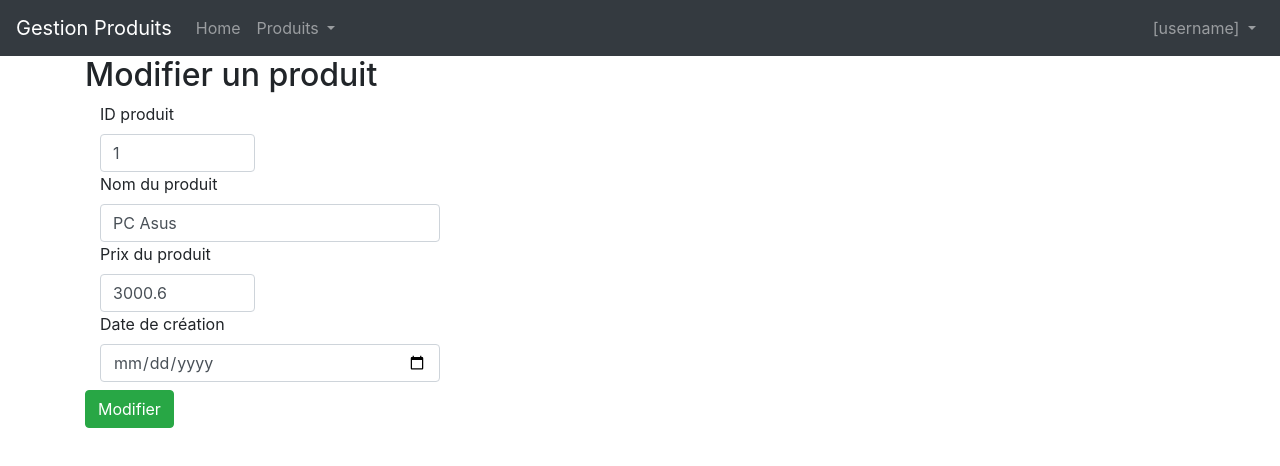
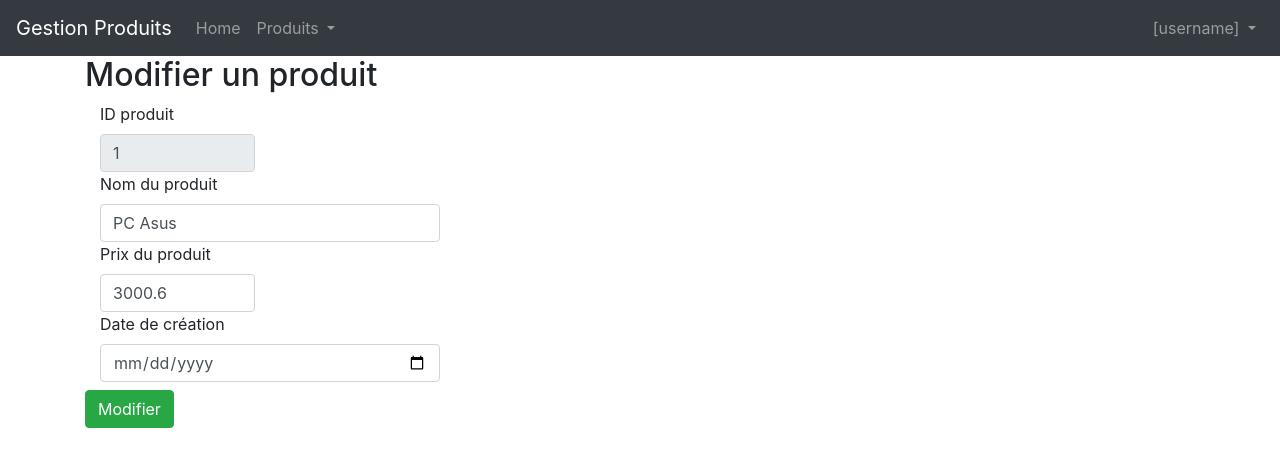
Before and after one commit to MarieChanaron/MesProduits, an Angular app: page /update-produit/1 in a window 1280 px wide. Shown: the top 466 px of the page. Built offline with nearby package versions, Linux system fonts and the light colour scheme.

Commit message:
disable the id input in the update form

```diff
--- a/src/app/components/produits/produits.component.ts
+++ b/src/app/components/produits/produits.component.ts
@@ -17,9 +17,20 @@ export class ProduitsComponent implements OnInit {
     this.produits = this.service.getProduits();
   }
 
-  deleteProduit(produit: Produit) {
+  deleteProduit(produit: Produit): void {
     const confirmation = confirm("Êtes-vous sûr ?")
     if (confirmation) this.service.deleteProduit(produit);
   }
 
+  trierProduits(): void {
+    this.produits! = this.produits!.sort((n1, n2) => {
+      if (n1.idProduit! > n2.idProduit!) {
+        return 1;
+      } else if (n1.idProduit! > n2.idProduit!) {
+        return -1;
+      } else {
+        return 0;
+      }
+    });
+  }
 }
--- a/src/app/components/update-produit/update-produit.component.html
+++ b/src/app/components/update-produit/update-produit.component.html
@@ -8,21 +8,45 @@
     <form action="#">
         <div class="col-sm-2 col-md-2 col-lg-2">
             <label for="id-produit">ID produit</label>
-            <input type="text" name="idProduit" class="form-control" id="id-produit" [(ngModel)]="currentProduit.idProduit">
+            <input
+                readonly
+                type="text"
+                name="idProduit"
+                class="form-control"
+                id="id-produit"
+                [(ngModel)]="currentProduit.idProduit"
+            >
         </div>
         <div class="col-sm-4 col-md-4 col-lg-4">
             <label for="nom-produit">Nom du produit</label>
-            <input type="text" name="nomProduit" class="form-control" id="nom-produit" [(ngModel)]="currentProduit.nomProduit">
+            <input
+                type="text"
+                name="nomProduit"
+                class="form-control"
+                id="nom-produit"
+                [(ngModel)]="currentProduit.nomProduit"
+            >
         </div>
         <div class="col-sm-2 col-md-2 col-lg-2">
             <label for="prix-produit">Prix du produit</label>
-            <input type="number" name="prixProduit" class="form-control" id="prix-produit" [(ngModel)]="currentProduit.prixProduit">
+            <input
+                type="number"
+                name="prixProduit"
+                class="form-control"
+                id="prix-produit"
+                [(ngModel)]="currentProduit.prixProduit"
+            >
         </div>
         <div class="col-sm-4 col-md-4 col-lg-4">
             <label for="date-creation">Date de création</label>
-            <input type="date" name="dateCreation" class="form-control" id="date-creation"
-            [(ngModel)]="currentProduit.dateCreation"
-            (ngModelChange)="currentProduit.dateCreation=$event">
+            <input
+                type="date"
+                name="dateCreation"
+                class="form-control"
+                id="date-creation"
+                [ngModel]="currentProduit.dateCreation"
+                (ngModelChange)="currentProduit.dateCreation=$event"
+            >
         </div>
         <div class="mt-2">
             <button type="submit" class="btn btn-success" (click)="updateProduit(currentProduit)">Modifier</button>
--- a/src/app/components/update-produit/update-produit.component.ts
+++ b/src/app/components/update-produit/update-produit.component.ts
@@ -1,5 +1,5 @@
 import { Component, OnInit } from '@angular/core';
-import { ActivatedRoute } from '@angular/router';
+import { ActivatedRoute, Router } from '@angular/router';
 import { Produit } from 'src/app/model/produit.model';
 import { ProduitService } from 'src/app/service/produit.service';
 
@@ -15,8 +15,9 @@ export class UpdateProduitComponent implements OnInit {
 
   constructor(
     private service: ProduitService,
-    private route: ActivatedRoute
-  ) { }
+    private route: ActivatedRoute,
+    private router: Router
+  ) {}
 
   ngOnInit(): void {
     const id: string = this.route.snapshot.params['id'];
@@ -25,5 +26,6 @@ export class UpdateProduitComponent implements OnInit {
 
   updateProduit(produit: Produit): void {
     this.service.updateProduit(produit);
+    this.router.navigate(["produits"]);
   }
 }
--- a/src/app/service/produit.service.ts
+++ b/src/app/service/produit.service.ts
@@ -36,7 +36,7 @@ export class ProduitService {
   }
 
   getProduit(id: number) {
-    const produit = this.produits.find(
+    const produit: Produit = this.produits.find(
       el => el.idProduit === id
     )!;
     return produit;
@@ -47,13 +47,15 @@ export class ProduitService {
   }
 
   deleteProduit(produit: Produit): void {
-    const index = this.produits.indexOf(produit, 0);
+    const index: number = this.produits.indexOf(produit, 0);
     if (index > -1) this.produits.splice(index, 1);
   }
 
   updateProduit(produit: Produit): void {
     const id: number = produit.idProduit!;
-    this.produits[id] = produit;
+    const prod: Produit = this.getProduit(id);
+    const index: number = this.produits.indexOf(prod, 0);
+    this.produits[index] = produit;
   }
 
 }
```
